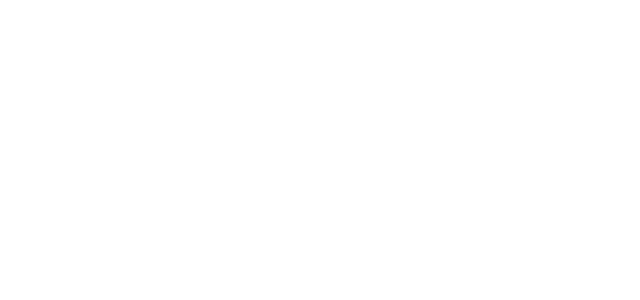
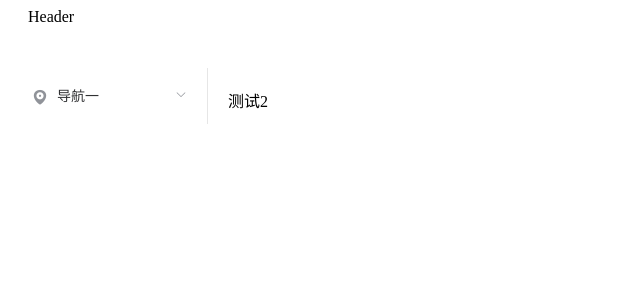
Before and after one commit to icatw/cloudEOffice, a Vue app in the folder yeb/: page /#/test2 in a window 1280 px wide. Shown: the top 300 px of the page, without its empty margins (0-640 px from the left). Built offline with nearby package versions, Linux system fonts and the light colour scheme.

Commit message:
处理菜单 引入vuex

```diff
--- a/yeb/package.json
+++ b/yeb/package.json
@@ -11,7 +11,8 @@
     "core-js": "^3.6.5",
     "element-ui": "^2.15.8",
     "vue": "^2.6.11",
-    "vue-router": "^3.2.0"
+    "vue-router": "^3.2.0",
+    "vuex": "^4.0.2"
   },
   "devDependencies": {
     "@vue/cli-plugin-babel": "~4.5.14",
--- a/yeb/src/router/index.js
+++ b/yeb/src/router/index.js
@@ -2,6 +2,8 @@
 import VueRouter from 'vue-router'
 import Login from "../views/Login";
 import Home from "../views/Home";
+import Test1 from "../views/Test1";
+import Test2 from "../views/Test2";
 
 Vue.use(VueRouter)
 
@@ -9,13 +11,27 @@
     {
         path: '/',
         name: 'Login',
-        component: Login
+        component: Login,
+        hidden: true
     },
     {
         path: '/home',
-        name: 'Home',
-        component: Home
-    }
+        name: '导航一',
+        component: Home,
+        children: [
+            {
+                path: '/test1',
+                name: '选项一',
+                component: Test1
+            },
+            {
+                path: '/test2',
+                name: '选项二',
+                component: Test2
+            }
+        ]
+    },
+
 ]
 
 const router = new VueRouter({
--- /dev/null
+++ b/yeb/src/store/index.js
@@ -0,0 +1,15 @@
+import Vue from 'vue'
+import Vuex from 'vuex'
+
+Vue.use(Vuex);
+
+export default new Vuex.Store({
+    state: {
+        routes: []
+    },
+    mutations: {
+        initRoutes(state, data) {
+            state.routes = data
+        }
+    }
+})
--- a/yeb/src/views/Home.vue
+++ b/yeb/src/views/Home.vue
@@ -1,12 +1,35 @@
 <template>
-<div>
-  home
-</div>
+  <div>
+    <el-container>
+      <el-header>Header</el-header>
+      <el-container>
+        <el-aside width="200px">
+          <el-menu router>
+            <el-submenu index="1"
+                        v-for="(item, index) in this.$router.options.routes"
+                        :key="index" v-if="!item.hidden">
+              <template slot="title">
+                <i class="el-icon-location"></i>
+                <span>{{ item.name }}</span>
+              </template>
+              <el-menu-item :index="children.path" v-for="(children,indexj) in item.children ">
+                {{ children.name }}
+              </el-menu-item>
+            </el-submenu>
+          </el-menu>
+        </el-aside>
+        <el-main>
+          <router-view/>
+        </el-main>
+      </el-container>
+    </el-container>
+  </div>
 </template>
 
 <script>
 export default {
-  name: "Home"
+  name: "Home",
+  methods: {}
 }
 </script>
 
--- /dev/null
+++ b/yeb/src/views/Test1.vue
@@ -0,0 +1,15 @@
+<template>
+<div>
+  测试1
+</div>
+</template>
+
+<script>
+export default {
+  name: "Test1"
+}
+</script>
+
+<style scoped>
+
+</style>
--- /dev/null
+++ b/yeb/src/views/Test2.vue
@@ -0,0 +1,15 @@
+<template>
+<div>
+  测试2
+</div>
+</template>
+
+<script>
+export default {
+  name: "Test2"
+}
+</script>
+
+<style scoped>
+
+</style>
```
Also changed, not shown: yeb/src/main.js (+6 -5 lines), 1 other file (tests, documents, lock files or other folders).
